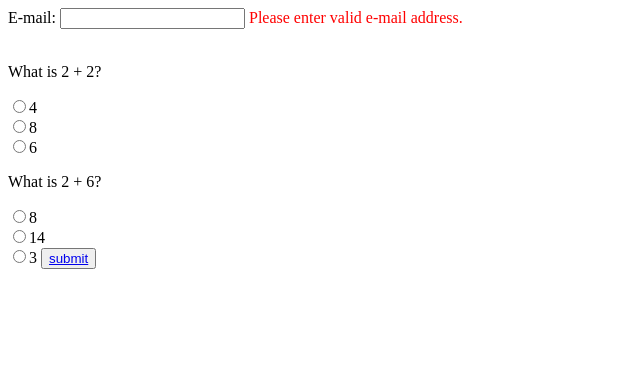
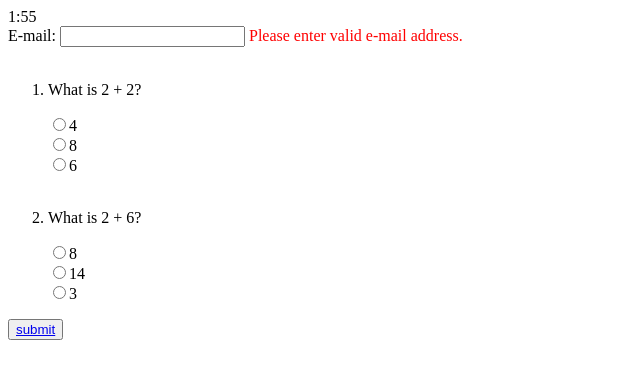
Before and after one commit to DennisMarkham/MathQuiz, a website: page index.html in a window 1280 px wide. Shown: the whole page, without its empty margins (0-640 px from the left). Drawn offline with nearby package versions, Linux system fonts and the light colour scheme.

Commit message:
Started to add timer

```diff
--- a/index.html
+++ b/index.html
@@ -3,27 +3,55 @@
 	<script src="https://ajax.googleapis.com/ajax/libs/jquery/3.4.1/jquery.min.js"></script>
 <script src="https://cdn.jsdelivr.net/momentjs/2.12.0/moment.min.js"></script>
 </head>
-<body>
+<body onload = "timer();">
+<span id = "timer">0:00</span>
+<br>
 E-mail: <input type="text" id = "email"> <span id = "emCheck" style = "color:red;">Please enter valid e-mail address.</span>
 <br>
 <br>
 <!-- <form action = "result.html"> -->
   <!-- so the question is how do we get it to link to another page -->
   <form>
+  <ol>
+  <li>
   <p>What is 2 + 2?</p>
   <input type="radio" name="q1" value="correct">4<br>
   <input type="radio" name="q1" value="wrong">8<br>
   <input type="radio" name="q1" value="wrong">6
+</li>
 <br>
+<li>
   <p>What is 2 + 6?</p>
   <input type="radio" name="q2" value="correct">8<br>
   <input type="radio" name="q2" value="wrong">14<br>
   <input type="radio" name="q2" value="wrong">3
-
+</li>
+  </ol>
   <button onclick = "check();"><a href = "api/result">submit</a></button>
 </form>
 <!-- <script src="script.js"></script> -->
 <script>
+  time = 120;
+
+function countDown(){
+  time--;
+
+  minutes = Math.floor(time/60);
+  seconds = time%60;
+
+  $("#timer").text(minutes + ":" + seconds);
+  //still need to figure out how to format time
+
+  //When it reaches zero, same function as clicking submit.
+  if (time == 0)
+  {
+    check();
+  }
+}
+
+  function timer(){
+    setInterval(countDown, 1000)
+  }
 // var q1int1 = Math.floor(Math.random() * 10) + 1;
 // var q1int2 = Math.floor(Math.random() * 10) + 1;
 var numCorrect = 0;
--- a/server.js
+++ b/server.js
@@ -54,7 +54,7 @@ function insertion() {
 	console.log("Insertion function firing");
 	console.log(newItem.email);
   console.log(newItem.time);
-  connection.query("INSERT INTO mathquiz (taker, score, timeTaken) VALUES ('" + newItem.email + "', '" + newItem.score + "', '" + timeTaken + "');", function(err, res) {
+  connection.query("INSERT INTO mathquiz (taker, score, timeTaken) VALUES ('" + newItem.email + "', '" + newItem.score + "', '" + newItem.time + "');", function(err, res) {
     if (err) throw err;
     console.log("Insertion function fired.");
 
```
